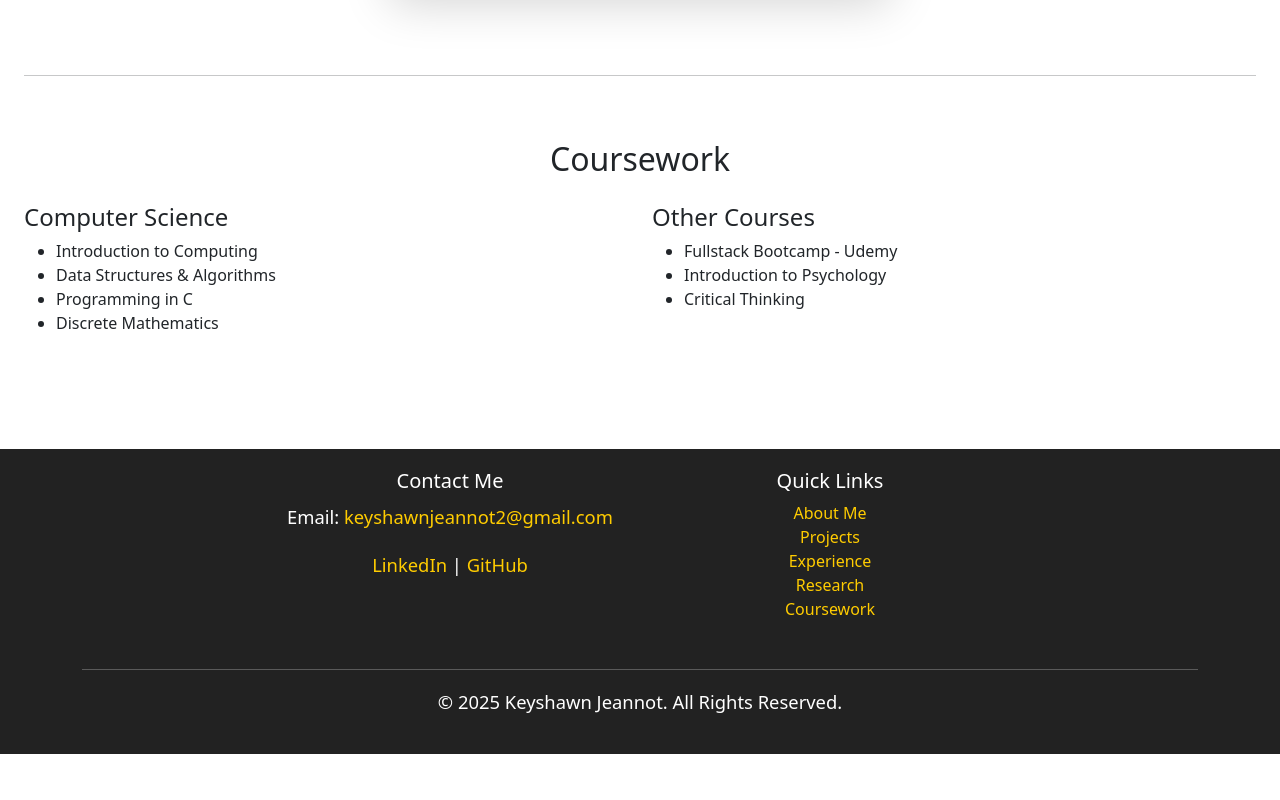
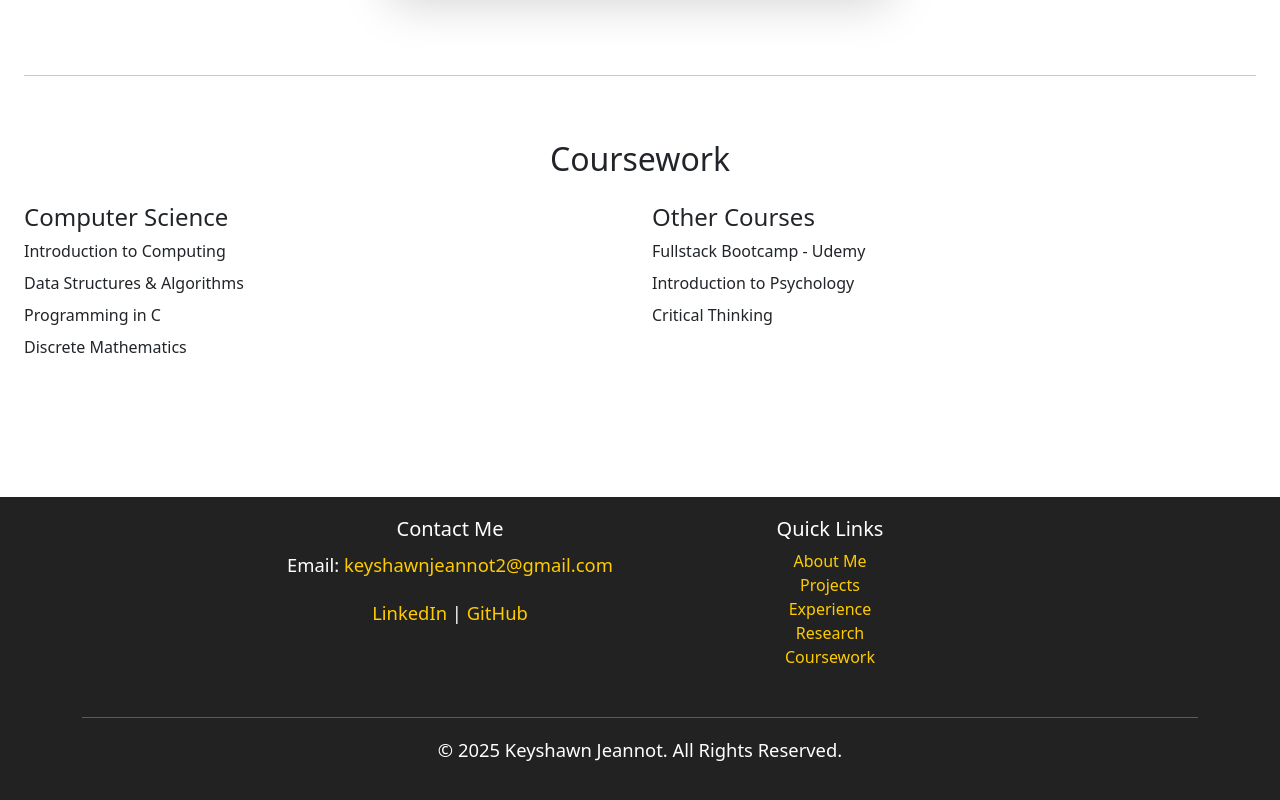
Before and after one commit to The1keyy/my-portfolio, a React (Create React App) app: page / in a window 1280 px wide. Shown: the part 3044-3844 px from the top of the page. Before the commit the page ends 3798 px from the top, so only its background shows below. Built offline with nearby package versions, Linux system fonts and the light colour scheme.

Commit message:
adjust style

```diff
--- a/src/App.js
+++ b/src/App.js
@@ -180,14 +180,22 @@ So here I am, exploring, learning, and building—one project at a time.</p>
         {/* Coursework Section */}
         <motion.section id="coursework" className="py-5">
           <h2 className="text-center mb-4">Coursework</h2>
-          <Row>
-            <Col md={6}>
+          <Row className="justify-content-center">
+            <Col md={6} className="mb-4">
               <h4>Computer Science</h4>
-              <ul>{csCourses.map((course, index) => <li key={index}>{course}</li>)}</ul>
+              <ul className="list-unstyled">
+                {csCourses.map((course, index) => (
+                  <li key={index} className="mb-2">{course}</li>
+                ))}
+              </ul>
             </Col>
-            <Col md={6}>
+            <Col md={6} className="mb-4">
               <h4>Other Courses</h4>
-              <ul>{otherCourses.map((course, index) => <li key={index}>{course}</li>)}</ul>
+              <ul className="list-unstyled">
+                {otherCourses.map((course, index) => (
+                  <li key={index} className="mb-2">{course}</li>
+                ))}
+              </ul>
             </Col>
           </Row>
         </motion.section>
```
